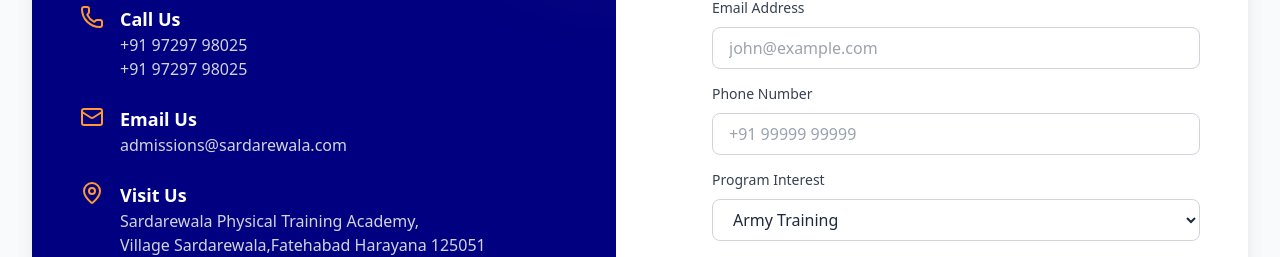
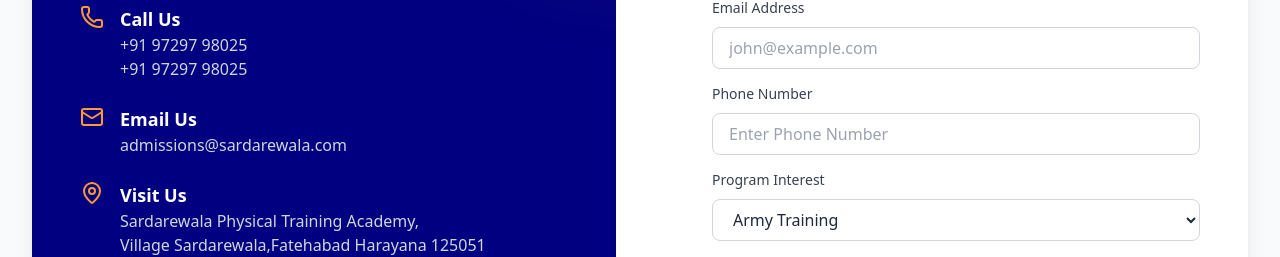
Before and after one commit to erjagdeep2307/sardarewalaAcademy, a React (Vite) app in the folder src/client/: page /contact in a window 1280 px wide. Shown: the part 391-648 px from the top of the page. Built offline with nearby package versions, Linux system fonts and the light colour scheme; no server answers.

Commit message:
optimized  axios client and fixed the typo inconsistency in code.

```diff
--- a/src/client/src/apis/axiosClient.ts
+++ b/src/client/src/apis/axiosClient.ts
@@ -3,8 +3,8 @@
 import { getAccessToken, setAccessToken } from "@/contexts/Token";
 // Base Url
 const BASE_URL =
-  "https://serial-arthritis-hurricane-adrian.trycloudflare.com/api";
-
+  // "https://serial-arthritis-hurricane-adrian.trycloudflare.com/api";
+"https://troubleshooting-passing-actress-authors.trycloudflare.com/api";
 // Create Axios Client Instance
 const api: AxiosInstance = axios.create({
   baseURL: BASE_URL,
@@ -50,7 +50,6 @@
 api.interceptors.request.use(
   (config: InternalAxiosRequestConfig) => {
     const token = getAccessToken();
-    console.log(`Access Token in axios client: ${token}`);
     if (token && config.headers) {
       config.headers.Authorization = `Bearer ${token}`;
     }
@@ -78,7 +77,7 @@
       !originalRequest._retry &&
       !isAuthRoute
     ) {
-      console.debug(`Recieved 401 and access Token is expired`);
+      // console.debug(`Recieved 401 and access Token is expired`);
       originalRequest._retry = true;
 
       if (isRefreshing) {
@@ -103,8 +102,8 @@
           {},
           { withCredentials: true }
         );
-
-        const newAccessToken = refreshResponse.data.accessToken;
+        // console.debug(`Refresh token response:`, refreshResponse);
+        const newAccessToken = refreshResponse.data?.data?.token;
 
         if (!newAccessToken) {
           throw new Error("No access token returned from refresh");
@@ -112,13 +111,14 @@
 
         // Update token in memory/context
         setAccessToken(newAccessToken);
+        api.defaults.headers.common.Authorization = `Bearer ${newAccessToken}`;
 
         processQueue(null, newAccessToken);
 
         if (originalRequest.headers) {
           originalRequest.headers.Authorization = `Bearer ${newAccessToken}`;
         }
-
+        // console.log(`Api Original Request`,originalRequest)
         return api(originalRequest);
       } catch (refreshError) {
         processQueue(refreshError, null);
@@ -148,7 +148,7 @@
     url: endpoint,
     ...options,
   });
-  console.log(`Axios Client Http Response:`)
-  console.log(response.data);
+ // console.log(`Axios Client Http Response:`)
+  // console.log(response.data);
   return response.data;
 };
--- a/src/client/src/pages/public/Contact.tsx
+++ b/src/client/src/pages/public/Contact.tsx
@@ -28,6 +28,7 @@
       toast.error(`Failed to Submit Contact Data`);
     },
   });
+
   const submitHandler = (inputData: ContactFormData) => {
     mutate(inputData);
     // Handle form submission
@@ -154,9 +155,11 @@
                 </label>
                 <input
                   type="tel"
-                  {...register("phone")}
+                  {...register("phone", { min:10, pattern: /^\d{10}$/ })}
+                  onInput={ (e:React.ChangeEvent<HTMLInputElement>)=> {e.target.value = e.target.value.replace(/\D/g, "")}}
+                  maxLength={10}
                   className="w-full px-4 py-2 border border-gray-300 dark:border-gray-600 rounded-lg focus:ring-2 focus:ring-[#FF9933] focus:border-transparent outline-none dark:bg-slate-800 dark:text-white"
-                  placeholder="+91 99999 99999"
+                  placeholder="Enter Phone Number"
                 />
               </div>
 
```
